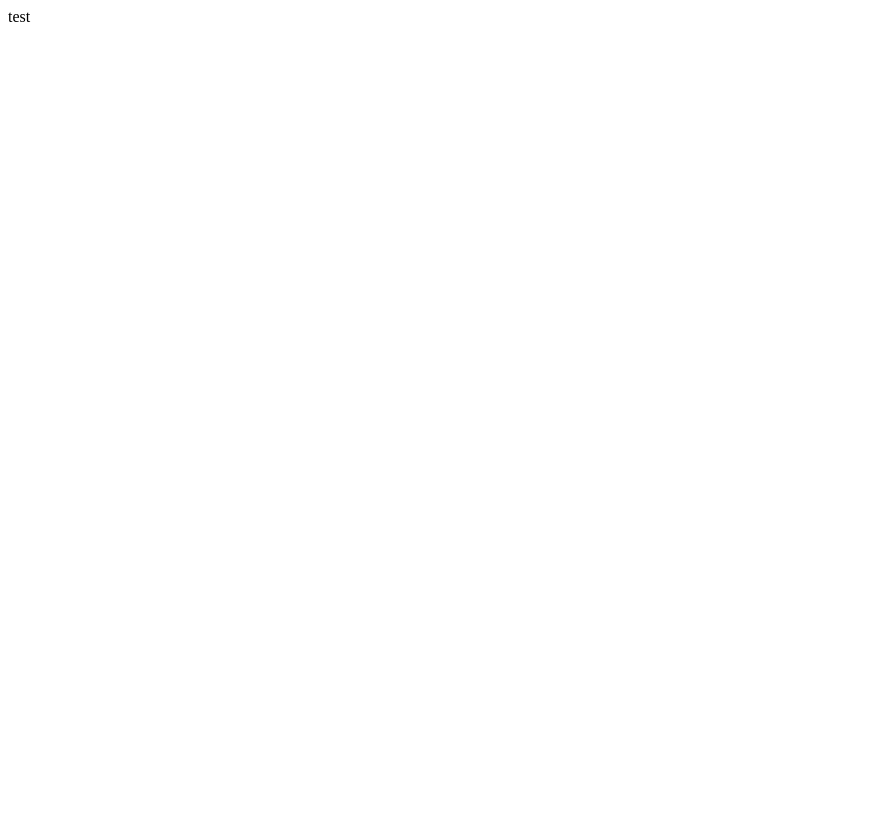
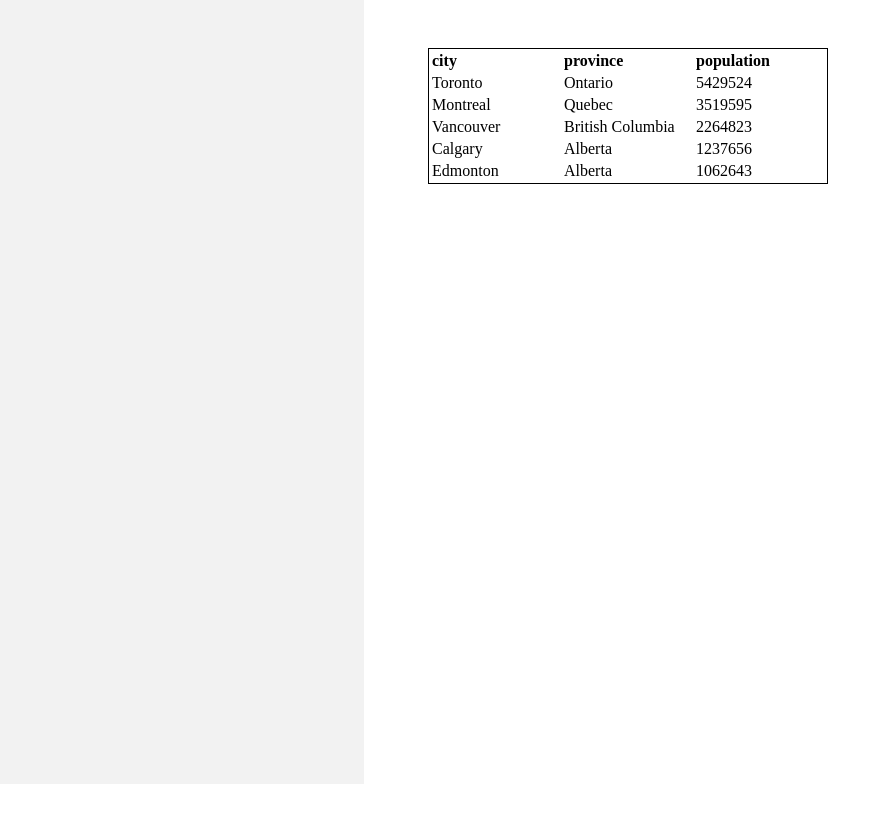
Before and after one commit to alexstromboli/DiversifiedUiLibraries, a React app: page / in a window 1280 px wide. Shown: the top 822 px of the page, without its empty margins (0-891 px from the left). Before the commit the page ends 800 px from the top, so only its background shows below. Built offline with nearby package versions, Linux system fonts and the light colour scheme.

Commit message:
Simple data display

```diff
--- a/src/app.tsx
+++ b/src/app.tsx
@@ -1,8 +1,36 @@
 import * as React from 'react'
 import ReactDOM from 'react-dom';
 
-const App = () => (
-  <div>test</div>
-);
+import { List, Data } from './data';
 
-ReactDOM.render(<App />, document.getElementById('app'));
+class App extends React.Component<List, any>
+{
+  render ()
+  {
+    return [
+      <div id="left_panel" style={{float: "left", width: "300px", height: "90vh", padding: "2em", backgroundColor: "#f2f2f2"}}>
+      </div>,
+
+      <div id="demo" style={{height: "100vh", overflow: "hidden", position: "relative", padding: "3em 4em"}}>
+        <style>{"table{border:1px solid black;} table td {width: 8em}"}</style>
+        <table>
+            <tr>
+              <td><b>city</b></td>
+              <td><b>province</b></td>
+              <td><b>population</b></td>
+            </tr>
+          { this.props.cities.map (c =>
+            <tr>
+              <td>{c.name}</td>
+              <td>{c.province}</td>
+              <td>{c.population}</td>
+            </tr>
+            )
+          }
+        </table>
+      </div>
+    ]
+  }
+}
+
+ReactDOM.render(<App cities={Data} />, document.getElementById('app'));
--- /dev/null
+++ b/src/data.ts
@@ -0,0 +1,22 @@
+export class City
+{
+	name: string;
+	province: string;
+	population: number;
+};
+
+export class List
+{
+	cities: City[];
+}
+
+const Data: City[] =
+[
+	{ name: 'Toronto', province: 'Ontario', population: 5429524 },
+	{ name: 'Montreal', province: 'Quebec', population: 3519595 },
+	{ name: 'Vancouver', province: 'British Columbia', population: 2264823 },
+	{ name: 'Calgary', province: 'Alberta', population: 1237656 },
+	{ name: 'Edmonton', province: 'Alberta', population: 1062643 }
+];
+
+export { Data };
--- a/src/template.html
+++ b/src/template.html
@@ -3,7 +3,7 @@
 <head>
 	<meta charset="utf-8">
 </head>
-<body>
-<div id="app"></div>
+<body style="padding: 0px; margin: 0px;">
+	<div id="app"></div>
 </body>
 </html>
```
